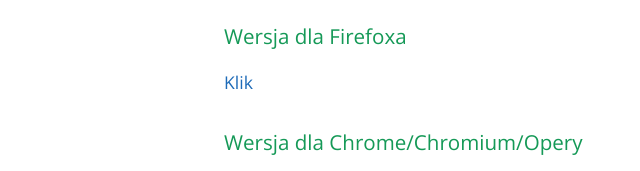
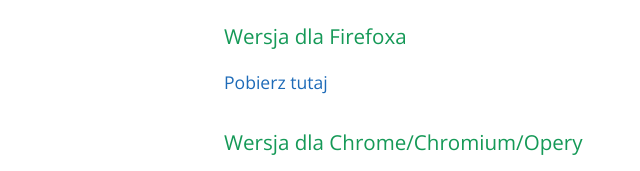
Before and after one commit to mkopec/pepe, a plain HTML site: page index.html in a window 1280 px wide. Shown: the part 394-565 px from the top of the page, 0-640 px from the left. Drawn offline with nearby package versions, Linux system fonts and the light colour scheme.

Commit message:
Modified the front page

```diff
--- a/index.html
+++ b/index.html
@@ -22,13 +22,13 @@
       <h3>
 <a id="wersja-dla-firefoxa" class="anchor" href="#wersja-dla-firefoxa" aria-hidden="true"><span class="octicon octicon-link"></span></a>Wersja dla Firefoxa</h3>
 
-<p><a href="https://addons.mozilla.org/pl/firefox/addon/pepe/">Klik</a></p>
+<p><a href="https://addons.mozilla.org/pl/firefox/addon/pepe/">Pobierz tutaj</a></a></p>
 
 <h3>
 <a id="wersja-dla-chromechromiumopery" class="anchor" href="#wersja-dla-chromechromiumopery" aria-hidden="true"><span class="octicon octicon-link"></span></a>Wersja dla Chrome/Chromium/Opery</h3>
 
 <ol>
-  <li><a href="placeholder">Pobierz</a></li>
+  <li><a href="https://github.com/mkopec/pepe/blob/master/bin/chrome.crx?raw=true">Pobierz</a></li>
   <li>Wejdź w Ustawienia</li>
   <li>Wybierz zakładkę Rozszerzenia</li>
   <li>Przeciągnij pobrany plik i upuść w oknie Chrome</p></li>
```
